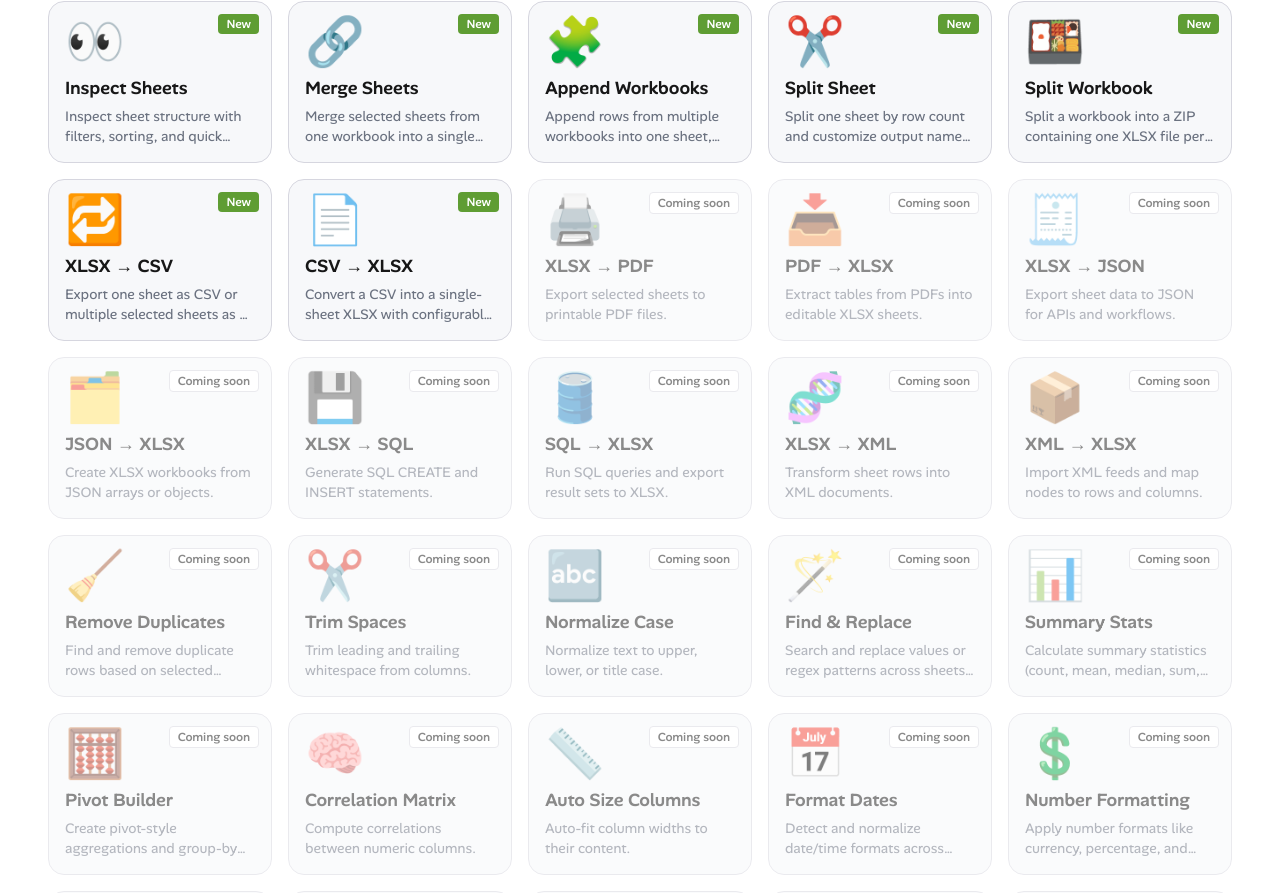
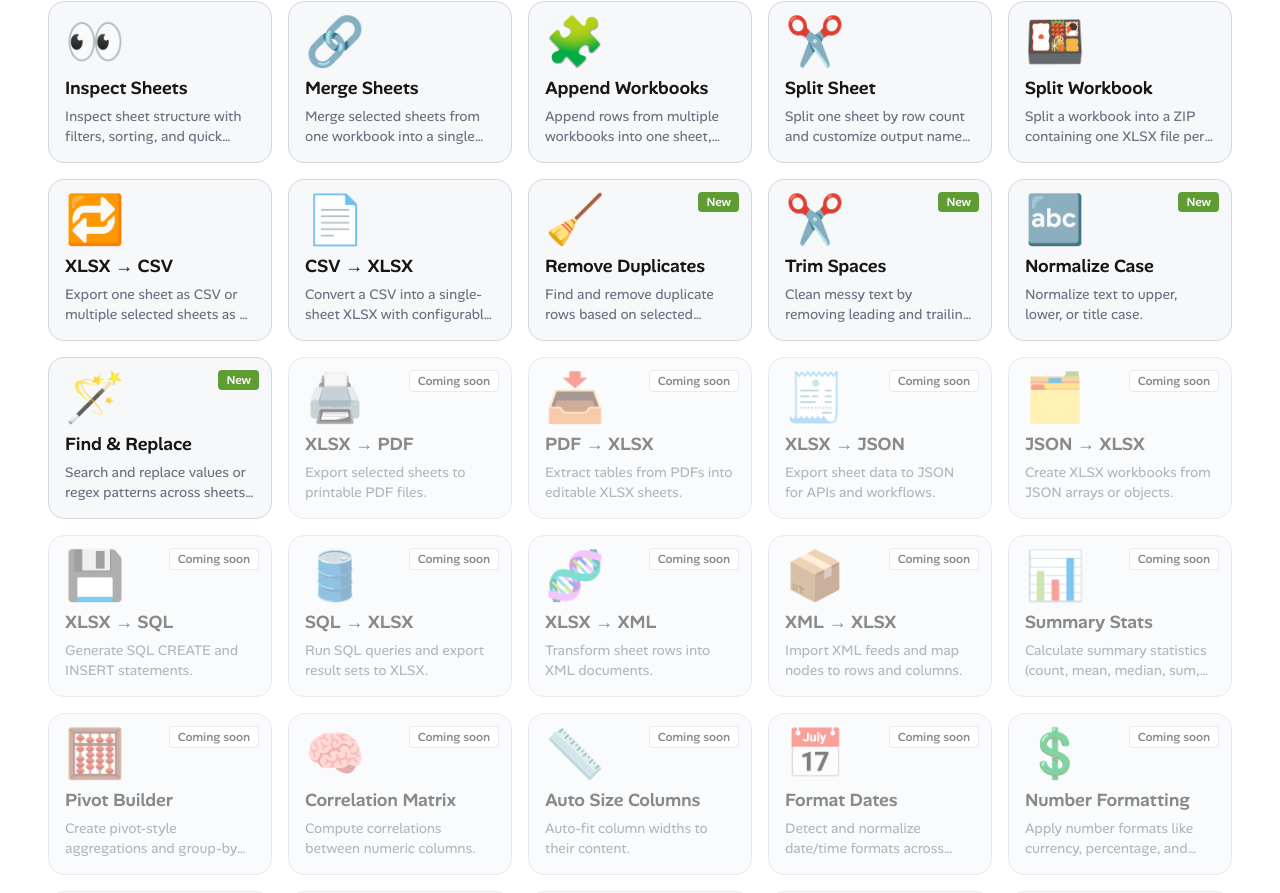
Before and after one commit to manudelp/xlsxworld, a Next.js app in the folder client/: page / in a window 1280 px wide. Shown: the part 324-1217 px from the top of the page. Built offline with nearby package versions, Linux system fonts and the light colour scheme; no server answers.

Commit message:
feat(tools-catalog): enable clean tools and reorder coming-soon

```diff
--- a/client/components/tools/Tools.tsx
+++ b/client/components/tools/Tools.tsx
@@ -13,10 +13,17 @@ export default function Tools() {
   );
 
   const filteredTools = useMemo(
-    () =>
-      selectedCategory === "All"
-        ? toolItems
-        : toolItems.filter((t) => t.category === selectedCategory),
+    () => {
+      const scopedTools =
+        selectedCategory === "All"
+          ? toolItems
+          : toolItems.filter((t) => t.category === selectedCategory);
+
+      const available = scopedTools.filter((tool) => !tool.commingSoon);
+      const comingSoon = scopedTools.filter((tool) => tool.commingSoon);
+
+      return [...available, ...comingSoon];
+    },
     [selectedCategory],
   );
 
--- a/client/components/tools/toolsData.ts
+++ b/client/components/tools/toolsData.ts
@@ -22,7 +22,6 @@ export const toolItems: ToolItem[] = [
     description: "Inspect sheet structure with filters, sorting, and quick stats before running other tools.",
     icon: "👀",
     category: "Inspect",
-    isNew: true,
   },
 
   // Merge / Split
@@ -35,7 +34,6 @@ export const toolItems: ToolItem[] = [
     icon: "🔗",
     category: "Merge",
     commingSoon: false,
-    isNew: true,
   },
   {
     href: "/tools/append-workbooks",
@@ -46,7 +44,6 @@ export const toolItems: ToolItem[] = [
     icon: "🧩",
     category: "Merge",
     commingSoon: false,
-    isNew: true,
   },
   {
     href: "/tools/split-sheet",
@@ -57,7 +54,6 @@ export const toolItems: ToolItem[] = [
     icon: "✂️",
     category: "Split",
     commingSoon: false,
-    isNew: true,
   },
   {
     href: "/tools/split-workbook",
@@ -68,7 +64,6 @@ export const toolItems: ToolItem[] = [
     icon: "🍱",
     category: "Split",
     commingSoon: false,
-    isNew: true,
   },
 
   // Convert
@@ -81,7 +76,6 @@ export const toolItems: ToolItem[] = [
     icon: "🔁",
     category: "Convert",
     commingSoon: false,
-    isNew: true,
   },
   {
     href: "/tools/csv-to-xlsx",
@@ -92,7 +86,6 @@ export const toolItems: ToolItem[] = [
     icon: "📄",
     category: "Convert",
     commingSoon: false,
-    isNew: true,
   },
   {
     href: "/tools/xlsx-to-pdf",
@@ -184,17 +177,19 @@ export const toolItems: ToolItem[] = [
     description: "Find and remove duplicate rows based on selected columns.",
     icon: "🧹",
     category: "Clean",
-    commingSoon: true,
+    commingSoon: false,
+    isNew: true,
   },
   {
     href: "/tools/trim-spaces",
     slug: "trim-spaces",
     title: "Trim Spaces",
     heading: "Trim Spaces",
-    description: "Trim leading and trailing whitespace from columns.",
+    description: "Clean messy text by removing leading and trailing spaces across one or all sheets, with an option to also collapse repeated spaces inside each value.",
     icon: "✂️",
     category: "Clean",
-    commingSoon: true,
+    commingSoon: false,
+    isNew: true,
   },
   {
     href: "/tools/normalize-case",
@@ -204,7 +199,8 @@ export const toolItems: ToolItem[] = [
     description: "Normalize text to upper, lower, or title case.",
     icon: "🔤",
     category: "Clean",
-    commingSoon: true,
+    commingSoon: false,
+    isNew: true,
   },
   {
     href: "/tools/find-replace",
@@ -214,7 +210,8 @@ export const toolItems: ToolItem[] = [
     description: "Search and replace values or regex patterns across sheets or columns.",
     icon: "🪄",
     category: "Clean",
-    commingSoon: true,
+    commingSoon: false,
+    isNew: true,
   },
 
   // Analyze
```
